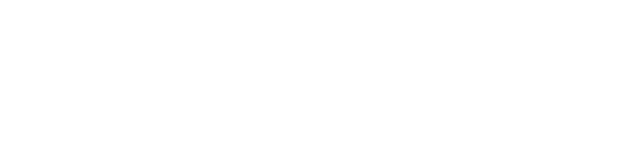
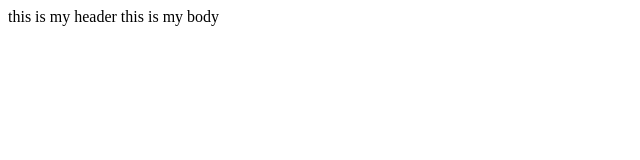
Before and after one commit to GipSy65/MyNew, a plain HTML site: page index.html in a window 1280 px wide. Shown: the whole page, without its empty margins (0-640 px from the left). Drawn offline with Linux system fonts and the light colour scheme.

Commit message:
added a msg

```diff
--- a/index.html
+++ b/index.html
@@ -1,6 +1,9 @@
 <html>
 <head>
+ this is my header
 </head>
+
 <body>
+ this is my body
 </body>
  </html>
```
